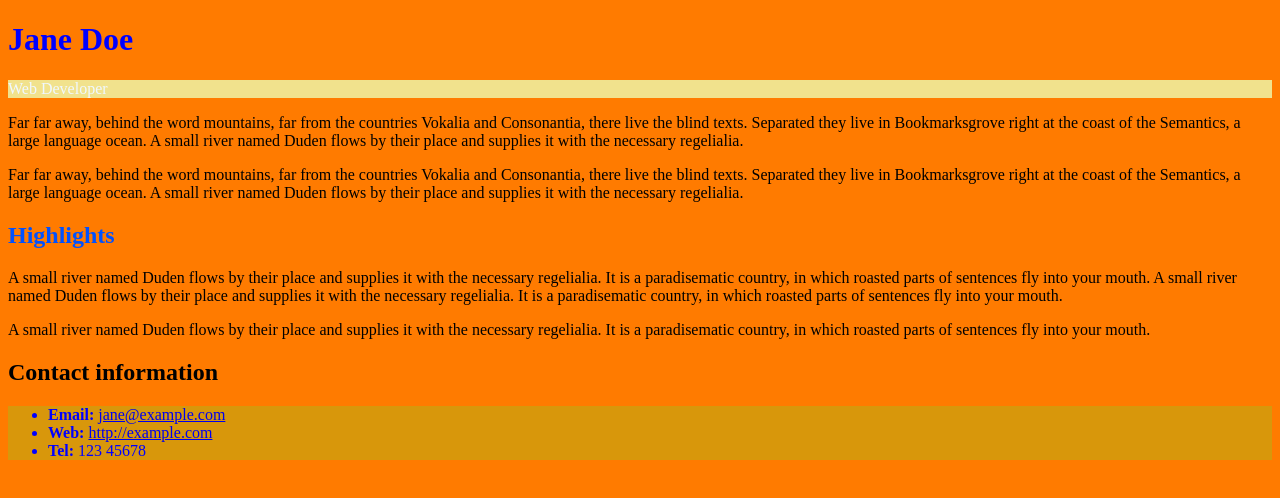
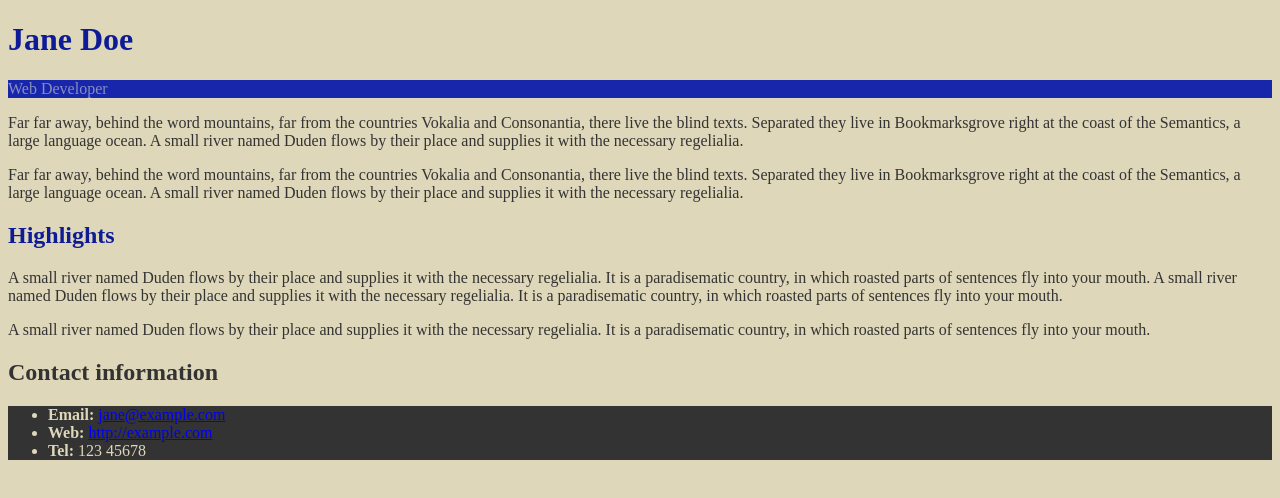
Before and after one commit to 001Ryan/CTD, a plain HTML site: page Atividade grupo/Frontend/Aula 7/INDEX.HTML in a window 1280 px wide. Drawn offline with Linux system fonts and the light colour scheme.

Commit message:
Feito atividade conforme playgrond

```diff
--- a/Atividade grupo/Frontend/Aula 7/INDEX.HTML
+++ b/Atividade grupo/Frontend/Aula 7/INDEX.HTML
@@ -34,8 +34,8 @@
     </main>
 
     <footer>
-      <h2 class="black1">Contact information</h2>
-      <ul class="pp">
+      <h2 class="bladf69pck1">Contact information</h2>
+      <ul class="GG">
         <li><strong>Email:</strong>
           <a href="mailto:jane@example.com">jane@example.com</a>
         </li>
--- a/Atividade grupo/Frontend/Aula 7/Styles.css
+++ b/Atividade grupo/Frontend/Aula 7/Styles.css
@@ -1,24 +1,30 @@
 .blue1 {
-    color: blue
+color: #0d1b97;
 }
 .blue2 {
 
-    color: rgb(0, 81, 255);
+    color: rgb(13, 27, 151);
+
 }
 
 .job-title {
-
-    color: aliceblue;
-    background-color: rgb(241, 226, 141);
+    color: #898dbe;
+    background-color: #1726ab;
 
 }
 
-.pp {
-    color: blue;
-    background-color: rgb(216, 151, 11);
+.black1 {
+
+    color: rgb(51, 51, 51);
+}
+.GG {
+
+    background-color: #333333;
+    color: rgb(223, 215, 185);
 }
 
 body {
 
- background-color: rgb(255, 123, 0);
+ background-color: rgb(223, 215, 185);
+ color: rgb(51, 51, 51);
 }
```
